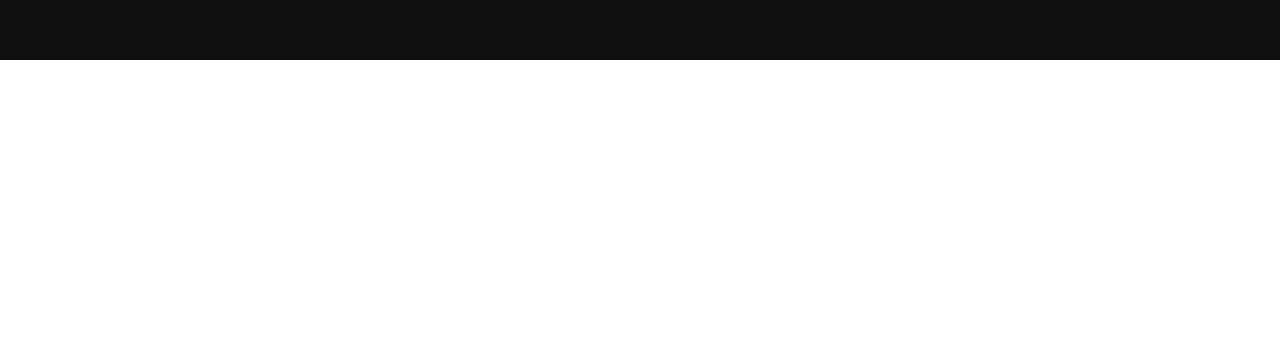
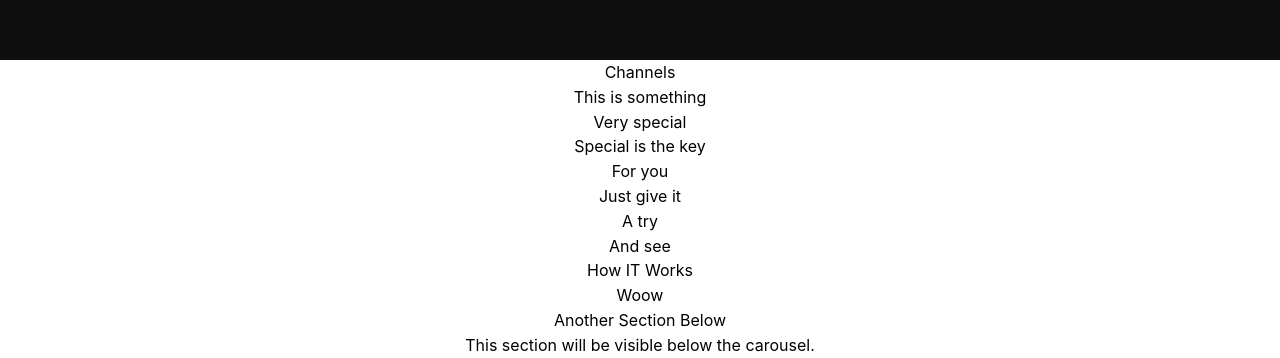
Before and after one commit to OmarMallouk/EchoWave-app, a React (Vite) app: page / in a window 1280 px wide. Shown: the part 2601-2959 px from the top of the page. Before the commit the page ends 2661 px from the top, so only its background shows below. Built offline with nearby package versions, Linux system fonts and the light colour scheme.

Commit message:
added carousel section

```diff
--- a/src/pages/Home/Home.tsx
+++ b/src/pages/Home/Home.tsx
@@ -1,19 +1,26 @@
-import { useEffect, useState } from "react";
+import { useEffect,useRef, useState } from "react";
 import { useNavigate } from "react-router-dom";
 import lyricNote from "/assests/genrelyric.jpg?url";
 import originalCh from "/assests/originalCheck.jpg?url";
 import writing from "/assests/writing.jpg?url";
+import channel1 from "/assests/records5.jpeg?url";
 import styles from "./Home.module.css";
-import { Button, Container, Overlay, Text, Title, Grid, SimpleGrid, Skeleton } from '@mantine/core';
+import { Button, Container, Overlay,Title } from '@mantine/core';
 import gsap from "gsap";
 import { ScrollTrigger } from "gsap/ScrollTrigger";
 gsap.registerPlugin(ScrollTrigger);
 
-const PRIMARY_COL_HEIGHT = '300px';
+
+const cardsData = [
+  {
+      title: "Jay in the Cray",
+      description: "Jay is, and always have been the right way :!",
+      imgSrc: channel1,
+      link: "https://twitter.com/mannupaaji",
+  },
+];
 
 const Home = () => {
-    const SECONDARY_COL_HEIGHT = `calc(${PRIMARY_COL_HEIGHT} / 2 - var(--mantine-spacing-md) / 2)`;
-
 
     useEffect(() => {
       gsap.registerPlugin(ScrollTrigger);
@@ -70,6 +77,7 @@ const Home = () => {
 
 
 
+
     return (
         <div>
         <div className={styles.hero}>
@@ -115,9 +123,10 @@ const Home = () => {
             </div>
 
 
+
             <div className={styles.fadeInSectionReverse}>
     <div className={styles.fadeInText}>
-      <h2>“Tailored <span className={styles.highlightLyrics}>Lyrics</span> for Every <span className={styles.highlightLyrics}>Genre</span></h2>
+      <h2>“Tailored <span className={styles.highlightLyrics}>Lyrics</span> for Every <span className={styles.highlightGenre}>Genre</span></h2>
       <p>– Whether it’s hip-hop, rock, country, our AI crafts lyrics that flow smoothly with your chosen style.”</p>
       <Button  color="rgba(124, 39, 143, 1)" size="sm" radius="xl" className={styles.control}>
                 Get started
@@ -143,7 +152,7 @@ const Home = () => {
         />
         </div>
         <div className={styles.fadeInText}>
-          <h2>“Stay Unique with <span className={styles.highlightLyrics}>AI</span> Originality Check</h2>
+          <h2>“Stay Unique with <span className={styles.highlightLyrics}>AI</span> Originality <span className={styles.highlightLyrics}>Check</span></h2>
           <p>–Get instant feedback on your lyrics’ uniqueness and spot similarities with existing songs effortlessly.”</p>
           <Button  color="rgba(124, 39, 143, 1)" size="sm" radius="xl" className={styles.control}>
                 check now
@@ -153,8 +162,39 @@ const Home = () => {
             </div>
 
 
+            <div className={styles.chane}>Channels</div>
 
-      </div>
+
+
+<div className={styles.carouselsCo}>
+
+              <div className={styles.container2}>
+    <div className={styles.carousel}>
+      <div className={styles.carousel__face}><span>This is something</span></div>
+      <div className={styles.carousel__face}><span>Very special</span></div>
+      <div className={styles.carousel__face}><span>Special is the key</span></div>
+      <div className={styles.carousel__face}><span>For you</span></div>
+      <div className={styles.carousel__face}><span>Just give it</span></div>
+      <div className={styles.carousel__face}><span>A try</span></div>
+      <div className={styles.carousel__face}><span>And see</span></div>
+      <div className={styles.carousel__face}><span>How IT Works</span></div>
+      <div className={styles.carousel__face}><span>Woow</span></div>
+    </div>
+  </div>
+</div>
+
+
+
+
+
+<div className={styles.additionalSection}>
+  <h2>Another Section Below</h2>
+  <p>This section will be visible below the carousel.</p>
+</div>
+
+</div>
+
+
     );
 }
 
```
